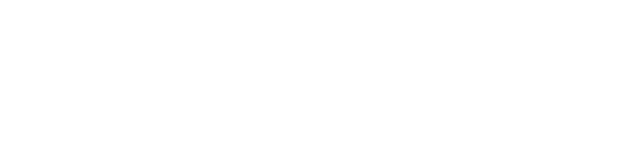
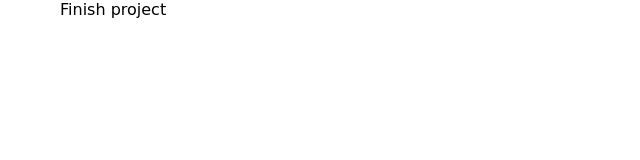
Before and after one commit to Nurillo6/N70-Moon-project, a plain HTML site: page lounch.html in a window 1280 px wide. Shown: the whole page, without its empty margins (0-640 px from the left). Drawn offline with Linux system fonts and the light colour scheme.

Commit message:
Finish Launch part

```diff
--- a/lounch.html
+++ b/lounch.html
@@ -12,7 +12,9 @@
     <!-- Site Header -->
     <header class="launch-header">
         <div class="container">
-            <div class="launch"></div>
+            <div class="launch">
+                Finish project
+            </div>
         </div>
     </header>
     <!-- Site Header -->
```
